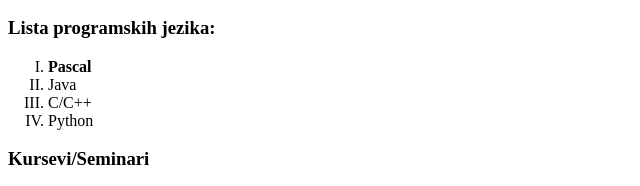
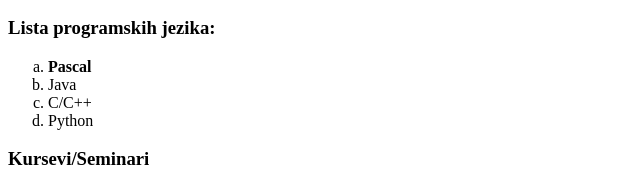
Before and after one commit to PetarCetkovic/Homework_1, a plain HTML site: page index.html in a window 1280 px wide. Shown: the part 458-644 px from the top of the page, 0-640 px from the left. Drawn offline with Linux system fonts and the light colour scheme.

Commit message:
verzija 1.1

```diff
--- a/index.html
+++ b/index.html
@@ -58,7 +58,7 @@
             <li><span>Linkedin acc: </span><a  target="_blank" href="https://www.linkedin.com/in/petar-%C4%87etkovi%C4%87-62247a143/">Petar Cetkovic - Linkedin</a></li>
         </ul>
         <h3>Lista programskih jezika: </h3>
-        <ol type="I">
+        <ol type="a">
             <li><strong>Pascal</strong></li>
             <li>Java</li>
             <li>C/C++</li>
```
